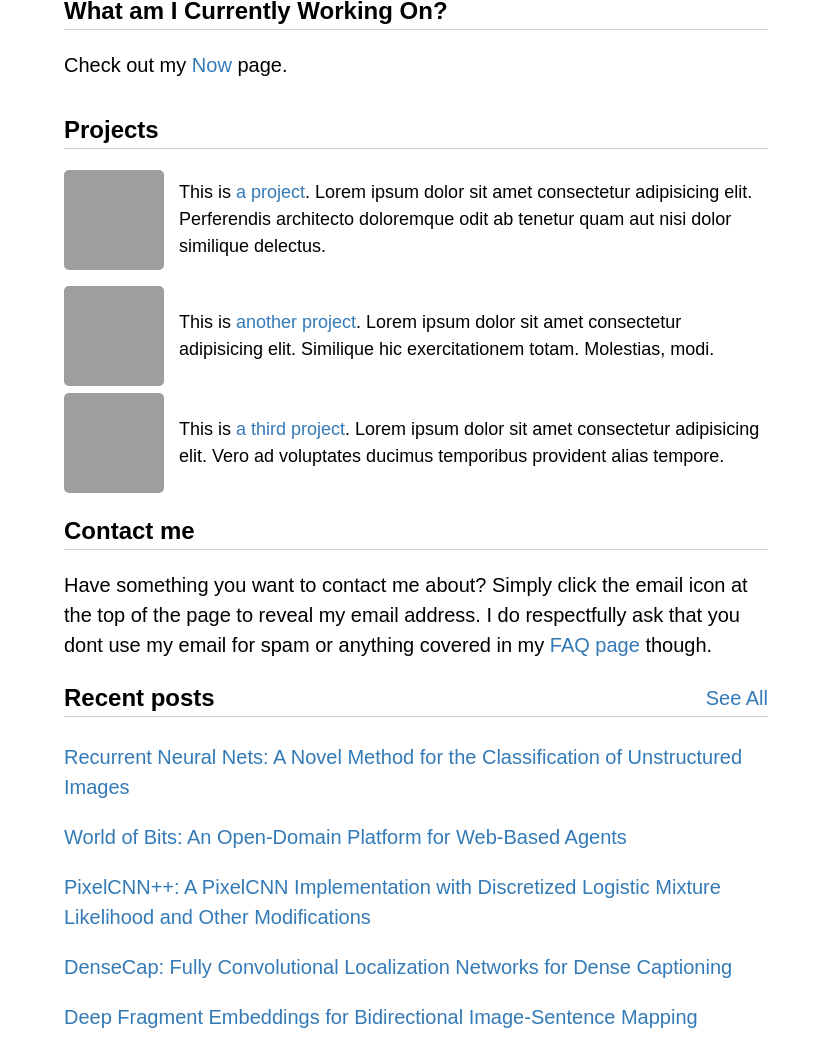
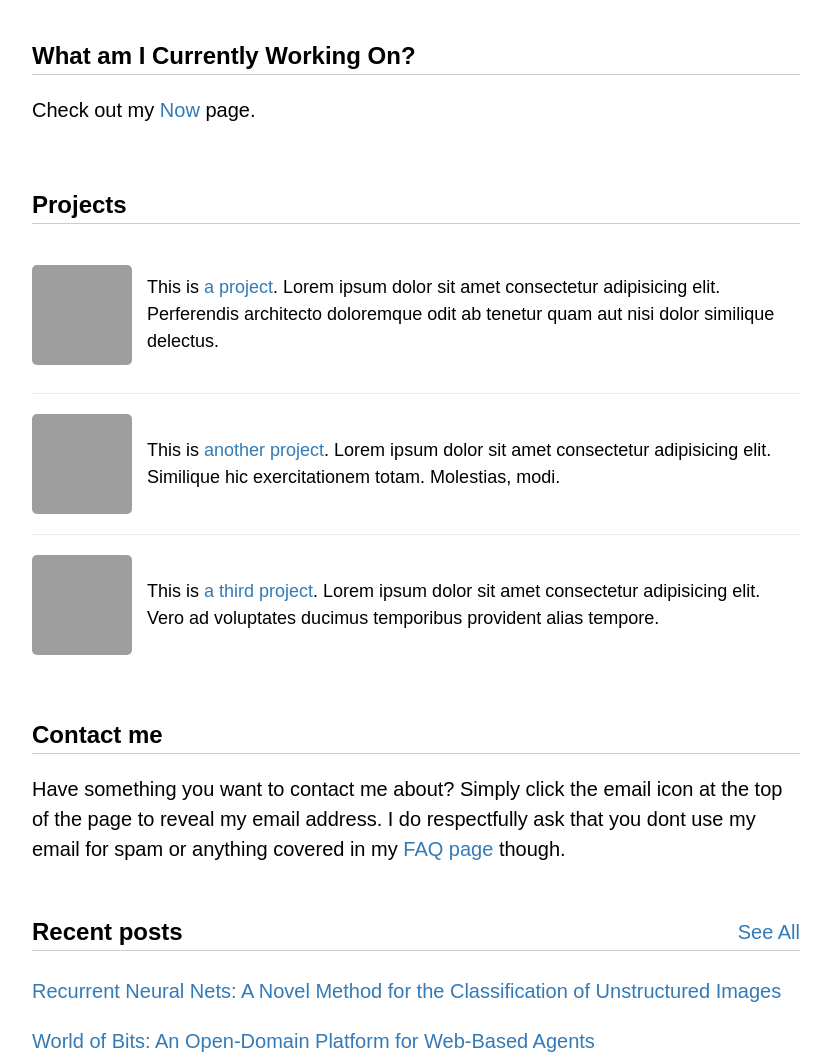
Before and after one commit to Jchristian27/personal-website, a plain HTML site: page index.html in a window 1280 px wide. Shown: the part 537-1597 px from the top of the page, without its empty margins (224-1055 px from the left). Drawn offline with Linux system fonts and the light colour scheme; grey boxes are pictures that could not be loaded.

Commit message:
Turn section div tags into section tags and add top and bottom margins

```diff
--- a/css/main.css
+++ b/css/main.css
@@ -6,10 +6,13 @@ body {
   font-family: sans-serif;
   justify-content: center;
   line-height: 1.5;
-  margin: 7.5vh 22.5vw;
+  margin: 7.5vh 20vw;
+}
+section {
+  margin: 15px 0;
 }
 a {
-  color: rgb(51, 122, 183);
+  color: #337AB7;
   font-size: 20px;
   text-decoration: none;
 }
@@ -17,8 +20,8 @@ a:hover {
   text-decoration: underline;
 }
 .math {
+  margin: 5vh 0;
   text-align: center;
-  margin: 5vh 0;
 }
 p {
   font-size: 20px;
@@ -33,10 +36,10 @@ p {
   text-align: center;
 }
 .home-photo {
+  border-radius: 100px;
+  height: 200px;
+  margin-bottom: 2em;
   width: 200px;
-  height: 200px;
-  border-radius: 100px;
-  margin-bottom: 2em;
 }
 .home-heading {
   font-size: 34px;
@@ -53,8 +56,8 @@ p {
   align-items: center;
   display: flex;
   gap: 15px;
+  justify-content: space-around;
   margin: 15px;
-  justify-content: space-around;
 }
 .icon {
   height: 35px;
@@ -74,7 +77,7 @@ p {
 }
 .post-header {
   align-items: center;
-  border-bottom: 1px solid #cccccc;
+  border-bottom: 1px solid #ccc;
   display: flex;
   justify-content: space-between;
   padding-bottom: 0;
@@ -82,11 +85,14 @@ p {
 }
 .project-container {
   align-items: center;
+  border-bottom: 1px solid #eee;
   display: flex;
   gap: 15px;
-  justify-content: space-around;
-  margin-top: 7.5px;
-  margin-bottom: 7.5px;
+  margin: 0px;
+  padding: 20px 0px 20px 0px;
+}
+.project-container:last-child {
+  border-bottom: none;
 }
 .project-container img {
   border-radius: 5px;
@@ -116,9 +122,10 @@ ul {
   padding: 0;
 }
 
+
 /* BLOG POST STYLES */
 .heading {
-  border-bottom: 1px solid #cccccc;
+  border-bottom: 1px solid #ccc;
   margin: 1.5vh 0;
 }
 .sub-menu {
@@ -133,7 +140,7 @@ ul {
 }
 
 .posting-date {
-  color: #888888;
+  color: #888;
 }
 .nav-links {
   display: flex;
@@ -144,11 +151,11 @@ ul {
   font-size: 16px;
 }
 .center {
-  border: 1px solid #888888;
+  border: 1px solid #888;
   text-align: center;
 }
 .footer {
   display: flex;
   justify-content: flex-start;
-  border-top: 1px solid #cccccc;
+  border-top: 1px solid #ccc;
 }
--- a/index.html
+++ b/index.html
@@ -6,7 +6,7 @@
     <title>Jonathan Christian</title>
   </head>
   <body>
-    <div class="home-title">
+    <section class="home-title">
       <!-- <img class="home-photo" src="https://placekitten.com/g/400/400" alt="Jonathan"> -->
       <h1 class="home-heading">Jonathan Christian</h1>
       <h2 class="home-subheading">I build AI to help us take care of our wonderful planet</h2>
@@ -16,17 +16,17 @@
         <a href="#"><img src="images/cemail.svg" class="icon" id="appearing-email"></a>
       </div>
       <div id="email-div"></div>
-    </div>
-    <div class="about-me">
+    </section>
+    <section class="about-me">
       <h2 class="heading">About me</h2>
       <p>Lorem ipsum dolor sit, amet consectetur adipisicing elit. Officiis nulla neque assumenda excepturi molestias possimus nostrum praesentium distinctio enim laudantium magni consequuntur explicabo deleniti voluptatum, cumque in corporis ad nihil.</p>
       <p>For a more indepth overview of who I am, check out my <a href="#">About page</a>.</p>
-    </div>
-    <div class="now">
+    </section>
+    <section class="now">
       <h2 class="heading">What am I Currently Working On?</h2>
       <p>Check out my <a href="#">Now</a> page.</p>
-    </div>
-    <div class="projects">
+    </section>
+    <section class="projects">
       <h2 class="heading">Projects</h2>
       <div class="project-container">
         <img src="https://placekitten.com/g/400/400" alt="project image">
@@ -40,12 +40,12 @@
         <img src="https://placekitten.com/g/400/400" alt="project image">
         <p>This is <a href="#">a third project</a>. Lorem ipsum dolor sit amet consectetur adipisicing elit. Vero ad voluptates ducimus temporibus provident alias tempore.</p>
       </div>
-    </div>
-    <div class="contact-me">
+    </section>
+    <section class="contact-me">
       <h2 class="heading">Contact me</h2>
       <p>Have something you want to contact me about? Simply click the email icon at the top of the page to reveal my email address. I do respectfully ask that you dont use my email for spam or anything covered in my <a href="#">FAQ page</a> though.</p>
-    </div>
-    <div class="blog">
+    </section>
+    <section class="blog">
       <div class="post-header">
         <div class="recent-posts">
           <h2>Recent posts</h2>
@@ -63,7 +63,7 @@
             <li><a href="#">Deep Fragment Embeddings for Bidirectional Image-Sentence Mapping</a></li>
           </ul>
       </div>
-    </div>
+    </section>
     <script type="text/javascript">
       let e_is_shown = false;
       document.getElementById('appearing-email').addEventListener("click", function(){
```
